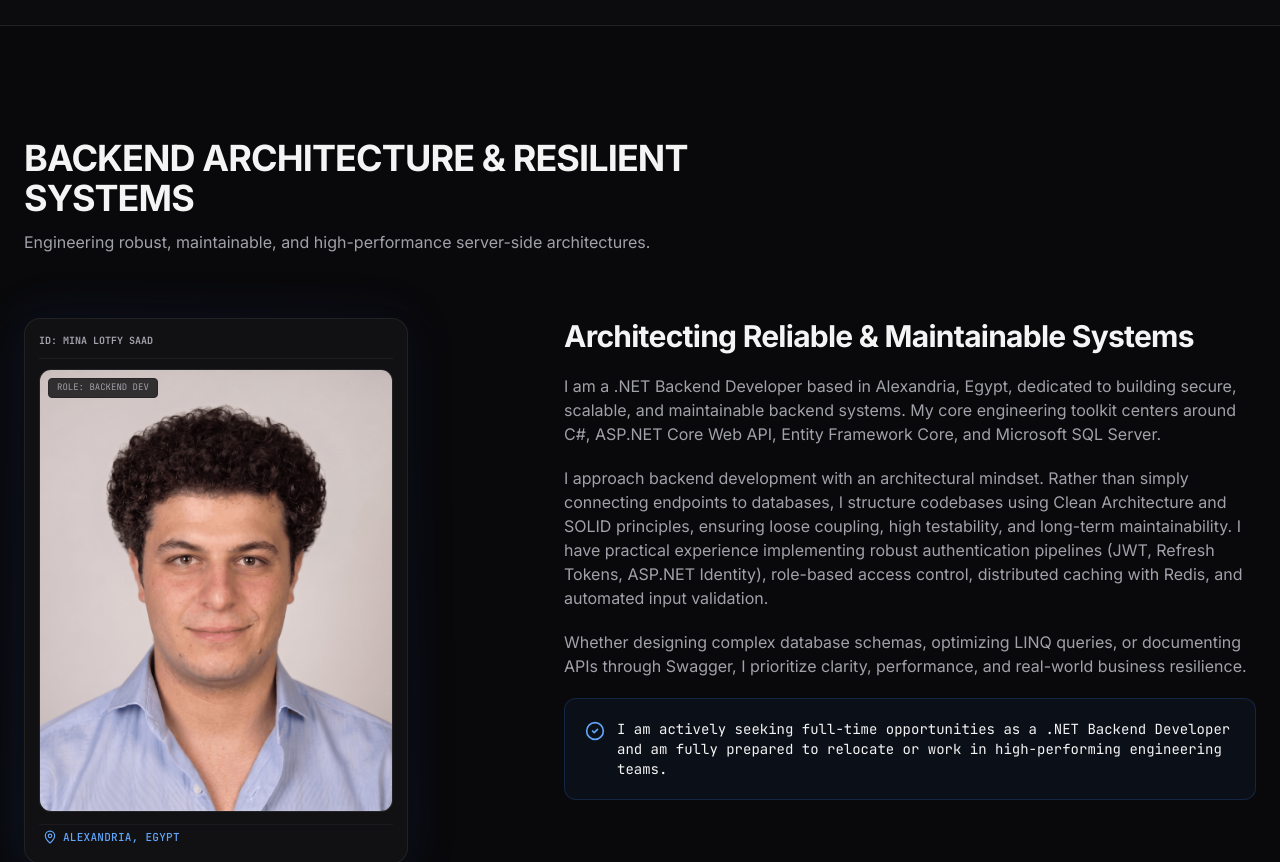
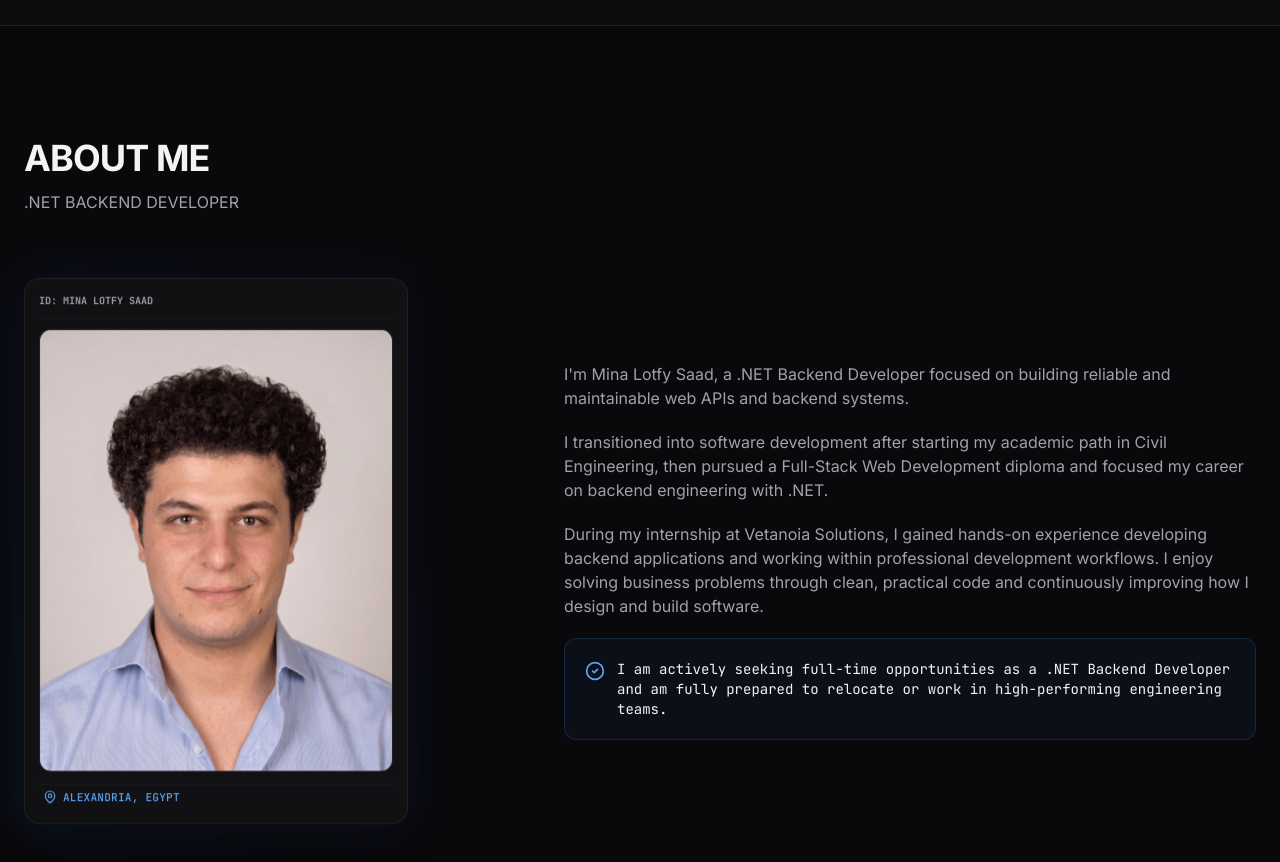
Before and after one commit to Minalotfysaad/Portfolio, a Next.js app: page / in a window 1280 px wide. Shown: the part 1000-1862 px from the top of the page. Built offline with nearby package versions, Linux system fonts and the light colour scheme.

Commit message:
feat: implement About section with personal data and engineering philosophy

```diff
--- a/src/components/about/About.tsx
+++ b/src/components/about/About.tsx
@@ -18,12 +18,12 @@ export const About: React.FC = () => {
         <ScrollReveal direction="up" distance={24} duration={500}>
           <SectionHeading
             badge="ABOUT ME"
-            title="BACKEND ARCHITECTURE & RESILIENT SYSTEMS"
-            subtitle="Engineering robust, maintainable, and high-performance server-side architectures."
+            title="ABOUT ME"
+            subtitle=".NET BACKEND DEVELOPER"
           />
         </ScrollReveal>
 
-        <div className="grid grid-cols-1 lg:grid-cols-12 gap-12 lg:gap-16 items-start">
+        <div className="grid grid-cols-1 lg:grid-cols-12 gap-12 lg:gap-16 items-center">
           {/* Left Column: Portrait & Technical HUD Card */}
           <div className="lg:col-span-5 flex flex-col items-center lg:items-start">
             <ScrollReveal direction="up" distance={30} duration={600} className="w-full">
@@ -63,11 +63,6 @@ export const About: React.FC = () => {
                         </p>
                       </div>
                     )}
-
-                    {/* Corner Accent HUD Overlays */}
-                    <div className="absolute top-2 left-2 px-2 py-0.5 rounded bg-background/80 backdrop-blur-md border border-border text-[9px] font-mono text-secondary">
-                      ROLE: BACKEND DEV
-                    </div>
                   </div>
 
                   {/* Location Footnote */}
@@ -85,12 +80,14 @@ export const About: React.FC = () => {
           </div>
 
           {/* Right Column: Bio Narrative */}
-          <div className="lg:col-span-7 flex flex-col justify-between">
+          <div className="lg:col-span-7 flex flex-col justify-center my-auto">
             <ScrollReveal direction="up" distance={30} delay={100} duration={600}>
               <div className="space-y-5 text-secondary font-sans text-sm sm:text-base leading-relaxed">
-                <h3 className="text-2xl sm:text-3xl font-bold text-foreground tracking-tight font-sans">
-                  {aboutNarrative.heading}
-                </h3>
+                {aboutNarrative.heading ? (
+                  <h3 className="text-2xl sm:text-3xl font-bold text-foreground tracking-tight font-sans">
+                    {aboutNarrative.heading}
+                  </h3>
+                ) : null}
 
                 {aboutNarrative.paragraphs.map((paragraph, idx) => (
                   <p key={idx}>{paragraph}</p>
--- a/src/data/personal.ts
+++ b/src/data/personal.ts
@@ -45,11 +45,11 @@ export const quickMetrics: MetricItem[] = [
 ];
 
 export const aboutNarrative = {
-  heading: "Architecting Reliable & Maintainable Systems",
+  heading: "",
   paragraphs: [
-    "I am a .NET Backend Developer based in Alexandria, Egypt, dedicated to building secure, scalable, and maintainable backend systems. My core engineering toolkit centers around C#, ASP.NET Core Web API, Entity Framework Core, and Microsoft SQL Server.",
-    "I approach backend development with an architectural mindset. Rather than simply connecting endpoints to databases, I structure codebases using Clean Architecture and SOLID principles, ensuring loose coupling, high testability, and long-term maintainability. I have practical experience implementing robust authentication pipelines (JWT, Refresh Tokens, ASP.NET Identity), role-based access control, distributed caching with Redis, and automated input validation.",
-    "Whether designing complex database schemas, optimizing LINQ queries, or documenting APIs through Swagger, I prioritize clarity, performance, and real-world business resilience.",
+    "I'm Mina Lotfy Saad, a .NET Backend Developer focused on building reliable and maintainable web APIs and backend systems.",
+    "I transitioned into software development after starting my academic path in Civil Engineering, then pursued a Full-Stack Web Development diploma and focused my career on backend engineering with .NET.",
+    "During my internship at Vetanoia Solutions, I gained hands-on experience developing backend applications and working within professional development workflows. I enjoy solving business problems through clean, practical code and continuously improving how I design and build software.",
   ],
   careerStatement: "I am actively seeking full-time opportunities as a .NET Backend Developer and am fully prepared to relocate or work in high-performing engineering teams.",
 };
```
